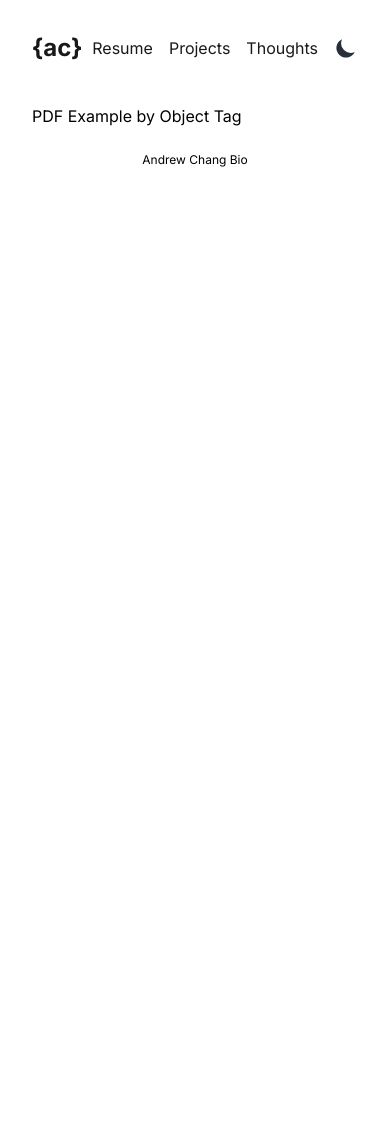
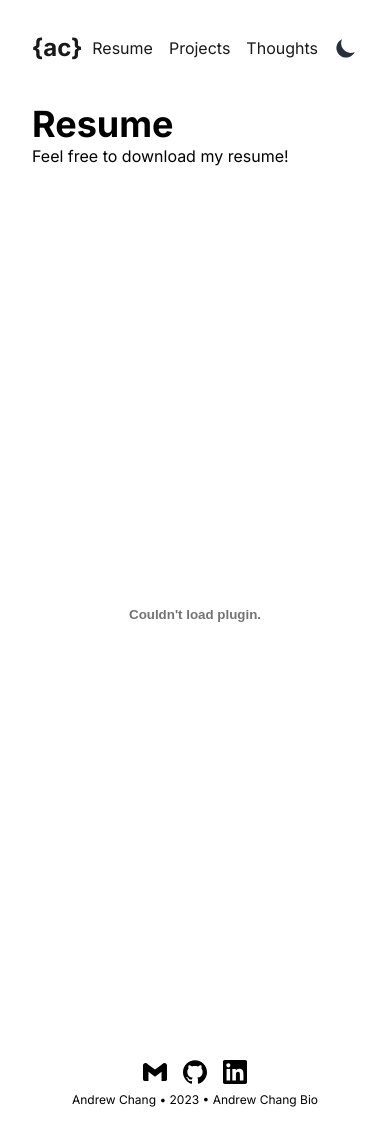
Before and after one commit to andrew-lin-chang/andrewchangbio, a Next.js app: page /resume in a window 390 px wide. Before the commit the page ends 844 px from the top, so only its background shows below. Built offline with nearby package versions, Linux system fonts and the light colour scheme.

Commit message:
add timeline and resume

```diff
--- a/app/projects/page.tsx
+++ b/app/projects/page.tsx
@@ -10,6 +10,8 @@ export interface Project {
   description: string;
   imgSrc: string;
   date: string;
+  repo?: string;
+  visit?: string;
 }
 
 export default function Projects() {
@@ -29,20 +31,20 @@ export default function Projects() {
     };
   });
 
-  const projects = posts.filter(post => post.meta.type === "project")
+  const projects = posts.filter((post) => post.meta.type === "project");
 
   return (
     <div>
       <h1 className="font-bold text-4xl">Projects</h1>
-      <p className="">
-        Things I've made in class or in my free time :)
-      </p>
+      <p className="">Things I've made in class or in my free time :)</p>
       <div className="grid grid-cols-1 gap-4 mt-6">
-        {projects.map(project => (
-          <Link href={'/projects/' + project.slug} key={project.slug}>
-            <Card title={project.meta.title} description={project.meta.description} imgSrc={project.meta.imgSrc} date={project.meta.date}/>
-          </Link>
-        ))}
+        {projects.map((project) => {
+          return (
+            // <Link href={"/projects/" + project.slug} key={project.slug}>
+              <Card title={""} description={""} imgSrc={""} date={""} {...project.meta} />
+            // </Link>
+          );
+        })}
       </div>
     </div>
   );
--- a/app/resume/page.tsx
+++ b/app/resume/page.tsx
@@ -3,7 +3,14 @@
 export default function Resume() {
   return (
     <div>
-      <h1>PDF Example by Object Tag</h1>
+      <h1 className="font-bold text-4xl">Resume</h1>
+      <p>Feel free to download my resume!</p>
+      <embed
+        src="andrewlinchang_resume.pdf"
+        type="application/pdf"
+        width="100%"
+        className="min-h-screen mt-6"
+      />
     </div>
   );
 }
--- a/components/Card.tsx
+++ b/components/Card.tsx
@@ -1,17 +1,46 @@
-import { Project } from "@/app/projects/page"
-import Image from "next/image"
+import { Project } from "@/app/projects/page";
+import Image from "next/image";
+import Link from "next/link";
+import { GitHub } from "./Icons";
 
-export default function Card({title, description, imgSrc, date}: Project): React.ReactNode {
+export default function Card({
+  title,
+  date,
+  description,
+  imgSrc,
+  repo,
+  visit,
+}: Project): React.ReactNode {
   return (
     <div className="flex rounded-lg p-4 border hover:bg-gray-600 dark:border-gray-400">
       <div className="flex gap-2">
         <div>
-          <h1 className="text-lg font-bold">{title}</h1>
-          <p className="text-sm">{description}</p>
-          <p className="text-sm">{date}</p>
+          <div className="my-2">
+            <h1 className="text-xl font-bold">{title}</h1>
+            <p className="text-sm text-gray-500">{date}</p>
+          </div>
+          <p className="text-md">{description}</p>
+          <div className="mt-2 flex gap-4">
+            {repo && (
+              <Link href={repo}>
+                <div className="flex gap-2 items-center border p-2 rounded-lg">
+                  <GitHub />
+                  GitHub Repo
+                </div>
+              </Link>
+            )}
+            {visit && <button className="border p-2 rounded-lg">Visit</button>}
+          </div>
         </div>
-        <Image className="rounded-lg sm:h-44 sm:w-52" src={imgSrc} height={100} width={100} alt="project thumbnail"/>
+
+        <Image
+          className="rounded-lg w-1/3 sm:w-lg aspect-square"
+          src={imgSrc}
+          height={100}
+          width={100}
+          alt="project thumbnail"
+        />
       </div>
     </div>
-  )
+  );
 }
--- a/components/Footer.tsx
+++ b/components/Footer.tsx
@@ -1,8 +1,20 @@
+import { GitHub, LinkedIn, Gmail } from "./Icons";
+
 export default function Footer() {
   return (
-    <div>
-      <p className="text-xs text-center">Andrew Chang Bio</p>
-      <p className="text-xs text-center">{}</p>
+    <div className="mb-4">
+      <div className="flex justify-center gap-4 my-2">
+        <button>
+          <Gmail />
+        </button>
+        <a href="">
+          <GitHub />
+        </a>
+        <a href="">
+          <LinkedIn />
+        </a>
+      </div>
+      <p className="text-xs text-center">Andrew Chang • {new Date().getFullYear()} • Andrew Chang Bio</p>
     </div>
   );
 }
--- a/components/Header.tsx
+++ b/components/Header.tsx
@@ -4,7 +4,7 @@ import ThemeSwitcher from "./ThemeSwitcher";
 
 export default function Header() {
   return (
-    <div className="flex items-center mt-4 justify-between sticky top-0 left-0 right-0 py-4 opacity-90 bg-white dark:bg-black">
+    <div className="flex w-full items-center mt-4 justify-between sticky top-0 left-0 right-0 py-4 opacity-90 bg-white dark:bg-black">
       <div>
         <Link href="/">
           <h1 className="text-2xl font-bold">{`{ac}`}</h1>
--- a/components/Icons.tsx
+++ b/components/Icons.tsx
@@ -285,7 +285,7 @@ export function Mongo() {
 export function Raspberry() {
   return (
     <svg
-      className="h-8 w-8"
+      className="h-8 w-8 "
       xmlns="http://www.w3.org/2000/svg"
       preserveAspectRatio="xMidYMid"
       viewBox="-35.5 0 327 327"
@@ -302,3 +302,81 @@ export function Raspberry() {
     </svg>
   );
 }
+
+export function GitHub() {
+  return (
+    <svg
+      className="h-6 w-6 dark:fill-white"
+      role="img"
+      viewBox="0 0 24 24"
+      xmlns="http://www.w3.org/2000/svg"
+    >
+      <path d="M12 .297c-6.63 0-12 5.373-12 12 0 5.303 3.438 9.8 8.205 11.385.6.113.82-.258.82-.577 0-.285-.01-1.04-.015-2.04-3.338.724-4.042-1.61-4.042-1.61C4.422 18.07 3.633 17.7 3.633 17.7c-1.087-.744.084-.729.084-.729 1.205.084 1.838 1.236 1.838 1.236 1.07 1.835 2.809 1.305 3.495.998.108-.776.417-1.305.76-1.605-2.665-.3-5.466-1.332-5.466-5.93 0-1.31.465-2.38 1.235-3.22-.135-.303-.54-1.523.105-3.176 0 0 1.005-.322 3.3 1.23.96-.267 1.98-.399 3-.405 1.02.006 2.04.138 3 .405 2.28-1.552 3.285-1.23 3.285-1.23.645 1.653.24 2.873.12 3.176.765.84 1.23 1.91 1.23 3.22 0 4.61-2.805 5.625-5.475 5.92.42.36.81 1.096.81 2.22 0 1.606-.015 2.896-.015 3.286 0 .315.21.69.825.57C20.565 22.092 24 17.592 24 12.297c0-6.627-5.373-12-12-12" />
+    </svg>
+  );
+}
+
+export function LinkedIn() {
+  return (
+    <svg
+      className="h-6 w-6 dark:fill-white"
+      role="img"
+      viewBox="0 0 24 24"
+      xmlns="http://www.w3.org/2000/svg"
+    >
+      <path d="M20.447 20.452h-3.554v-5.569c0-1.328-.027-3.037-1.852-3.037-1.853 0-2.136 1.445-2.136 2.939v5.667H9.351V9h3.414v1.561h.046c.477-.9 1.637-1.85 3.37-1.85 3.601 0 4.267 2.37 4.267 5.455v6.286zM5.337 7.433c-1.144 0-2.063-.926-2.063-2.065 0-1.138.92-2.063 2.063-2.063 1.14 0 2.064.925 2.064 2.063 0 1.139-.925 2.065-2.064 2.065zm1.782 13.019H3.555V9h3.564v11.452zM22.225 0H1.771C.792 0 0 .774 0 1.729v20.542C0 23.227.792 24 1.771 24h20.451C23.2 24 24 23.227 24 22.271V1.729C24 .774 23.2 0 22.222 0h.003z" />
+    </svg>
+  );
+}
+
+export function Gmail() {
+  return (
+    <svg
+      className="h-6 w-6 dark:fill-white"
+      role="img"
+      viewBox="0 0 24 24"
+      xmlns="http://www.w3.org/2000/svg"
+    >
+      <path d="M24 5.457v13.909c0 .904-.732 1.636-1.636 1.636h-3.819V11.73L12 16.64l-6.545-4.91v9.273H1.636A1.636 1.636 0 0 1 0 19.366V5.457c0-2.023 2.309-3.178 3.927-1.964L5.455 4.64 12 9.548l6.545-4.91 1.528-1.145C21.69 2.28 24 3.434 24 5.457z" />
+    </svg>
+  );
+}
+
+export function Firebase() {
+  return (
+    <svg className="h-8 w-8" xmlns="http://www.w3.org/2000/svg" viewBox="0 0 32 32">
+      <path
+        d="m5.8 24.6.17-.237 8.02-15.214.017-.161-3.535-6.64a.656.656 0 0 0-1.227.207Z"
+        fill="#ffc24a"
+      />
+      <path
+        d="m5.9 24.42.128-.25 7.937-15.056-3.526-6.666a.6.6 0 0 0-1.133.206Z"
+        fill="#ffa712"
+      />
+      <path
+        d="m16.584 14.01 2.632-2.7-2.633-5.021a.678.678 0 0 0-1.195 0l-1.407 2.682V9.2Z"
+        fill="#f4bd62"
+      />
+      <path
+        d="m16.537 13.9 2.559-2.62-2.559-4.88a.589.589 0 0 0-1.074-.047l-1.414 2.729-.042.139Z"
+        fill="#ffa50e"
+      />
+      <path
+        d="m5.802 24.601.077-.078.279-.113 10.26-10.222.13-.354-2.559-4.878-8.187 15.645z"
+        fill="#f6820c"
+      />
+      <path
+        d="m16.912 29.756 9.288-5.179-2.654-16.331a.635.635 0 0 0-1.075-.346L5.8 24.6l9.233 5.155a1.927 1.927 0 0 0 1.878 0"
+        fill="#fde068"
+      />
+      <path
+        d="M26.115 24.534 23.483 8.326a.557.557 0 0 0-.967-.353L5.9 24.569l9.131 5.1a1.912 1.912 0 0 0 1.863 0Z"
+        fill="#fcca3f"
+      />
+      <path
+        d="M16.912 29.6a1.927 1.927 0 0 1-1.878 0l-9.158-5.078-.076.078 9.233 5.155a1.927 1.927 0 0 0 1.878 0l9.289-5.178-.023-.14Z"
+        fill="#eeab37"
+      />
+    </svg>
+  );
+}
--- a/components/TechStack.tsx
+++ b/components/TechStack.tsx
@@ -12,6 +12,7 @@ import {
   Git,
   Mongo,
   Raspberry,
+  Firebase
 } from "./Icons";
 
 export default function TechStack() {
@@ -73,6 +74,11 @@ export default function TechStack() {
         <a href="https://www.raspberrypi.com/">
           <Raspberry />
         </a>
+
+        <a href="https://firebase.google.com/">
+          <Firebase />
+        </a>
+
       </div>
 
       <h1 className="font-bold text-xl mt-4">What I'm learning</h1>
--- /dev/null
+++ b/components/Timeline.tsx
@@ -0,0 +1,46 @@
+function TimelineEntry({
+  date,
+  position,
+  summary,
+}: {
+  date: string;
+  position: string;
+  summary: string;
+}) {
+  return (
+    <li className="mb-10 ml-4">
+      <div className="absolute w-3 h-3 bg-gray-200 rounded-full mt-1.5 -left-1.5 border border-white dark:border-gray-900 dark:bg-gray-700"></div>
+      <time className="mb-1 text-sm font-normal leading-none text-gray-400 dark:text-gray-500">
+        {date}
+      </time>
+      <h3 className="text-lg font-semibold text-gray-900 dark:text-white">
+        {position}
+      </h3>
+      <p className="mb-4 text-base font-normal text-gray-500 dark:text-gray-400">
+        {summary}
+      </p>
+    </li>
+  );
+}
+
+export default function Timeline() {
+  return (
+    <ol className="relative border-l border-gray-200 dark:border-gray-700">
+      <TimelineEntry
+        date="Summer 2023"
+        position="The Odin Project"
+        summary="Enrolled in self-paced web development curriculum"
+      />
+      <TimelineEntry
+        date="Summer 2023"
+        position="The Odin Project"
+        summary="Enrolled in self-paced web development curriculum"
+      />
+      <TimelineEntry
+        date="Summer 2023"
+        position="The Odin Project"
+        summary="Enrolled in self-paced web development curriculum"
+      />
+    </ol>
+  );
+}
--- a/posts/slackbot.mdx
+++ b/posts/slackbot.mdx
@@ -4,6 +4,8 @@ date: '12th August 2023'
 description: A Slack Bolt app made with Javascript to create weekly event reminders using the Google Calendar API and a cron scheduler
 imgSrc: '/images/wetcat.png'
 type: project
+repo: https://github.com/
+visit: hello
 ---
 
 This is my **first** blog post using markdown
--- a/posts/test.mdx
+++ b/posts/test.mdx
@@ -1,6 +1,6 @@
 ---
 title: Test
-date: '12th August 2023'
+date: 'August 12th, 2023'
 description: A Slack Bolt app made with Javascript to create weekly event reminders using the Google Calendar API and a cron scheduler
 type: project
 ---
```
Also changed, not shown: app/page.tsx (+19 -15 lines), 1 other file (tests, documents, lock files or other folders).
